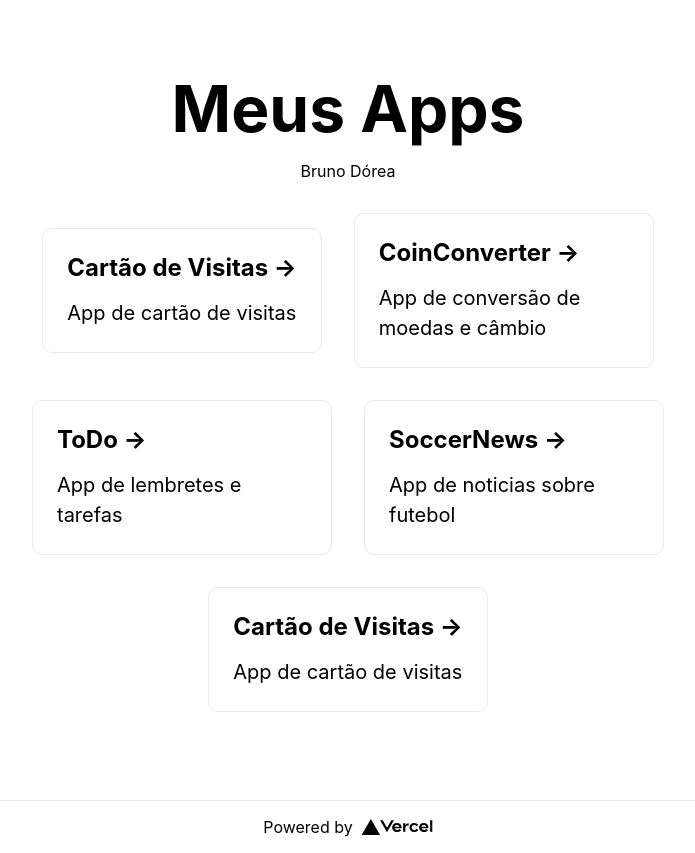
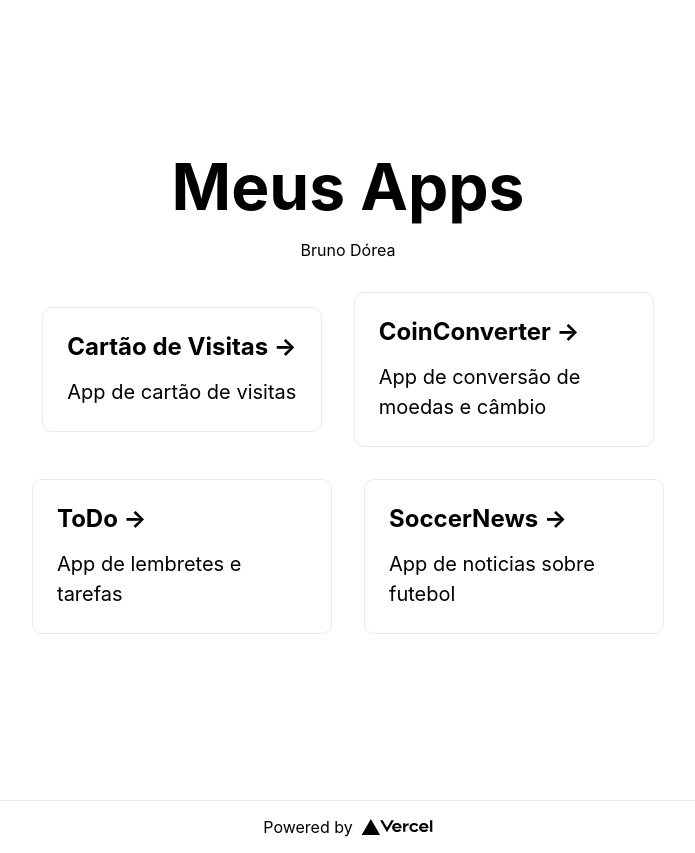
Before and after one commit to BH-Tec/MyAppMobile, a Next.js app: page / in a window 1280 px wide. Shown: the whole page, without its empty margins (292-987 px from the left). Built offline with nearby package versions, Linux system fonts and the light colour scheme.

Commit message:
teste do git

```diff
--- a/pages/index.js
+++ b/pages/index.js
@@ -34,11 +34,6 @@ export default function Home() {
             <p>App de noticias sobre futebol</p>
           </a>
 
-          <a href="#" target="__blank" className={styles.card}>
-            <h2>Cartão de Visitas &rarr;</h2>
-            <p>App de cartão de visitas</p>
-          </a>
-
         </div>
       </main>
 
```
